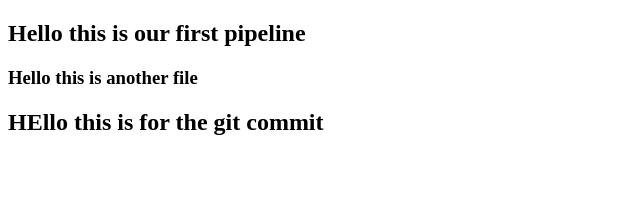
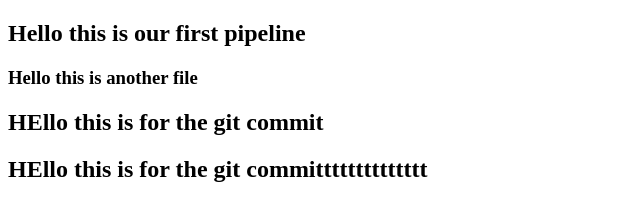
Before and after one commit to aaqibsk/basic-html, a plain HTML site: page index.html in a window 1280 px wide. Shown: the whole page, without its empty margins (0-640 px from the left). Drawn offline with Linux system fonts and the light colour scheme.

Commit message:
final update
Hello this is final commit

```diff
--- a/index.html
+++ b/index.html
@@ -10,5 +10,6 @@
     <h2>Hello this is our first pipeline</h2>
     <h3>Hello this is another file</h3>
     <h2>HEllo this is for the git commit</h2>
+    <h2>HEllo this is for the git committtttttttttttt</h2>
 </body>
 </html>
```
